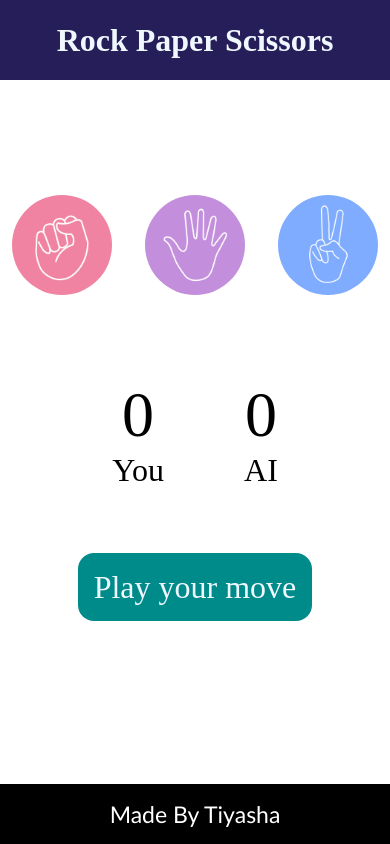
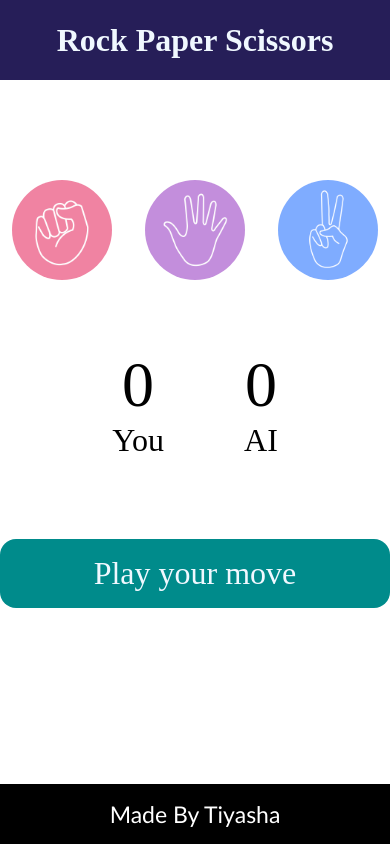
Before and after one commit to Tiyasha16/2-Player-Tic-Tac-Toe, a plain HTML site: page rock_paper.html in a window 390 px wide. Drawn offline with Linux system fonts and the light colour scheme.

Commit message:
rock paper css style change for small devices

```diff
--- a/rock_paper.css
+++ b/rock_paper.css
@@ -68,9 +68,13 @@ img{
         align-items: center;
     }
     .choices{
-        display: flex;
-        justify-content: center;
         gap: 0.5rem;
-        margin-top: 5rem;
+    }
+    .choice{
+        height: 140px;
+        width: 140px;
+    }
+    #msg{
+        display: block;
     }
 }
```
